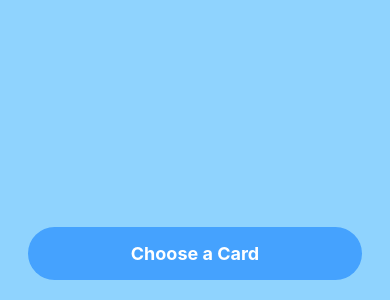
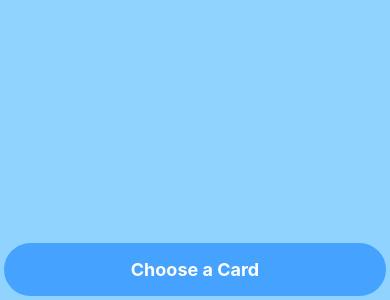
Before and after one commit to florianbar/react-native-mindful-talk-game, a React Native app: screen / in a window 390 px wide. Shown: the part 544-844 px from the top of the page. Built offline with nearby package versions, Linux system fonts and the light colour scheme.

Commit message:
fix button styling

```diff
--- a/App.js
+++ b/App.js
@@ -47,10 +47,7 @@ export default function App() {
               {makeFirstLetterUppercase(type)}
             </Button>
           ))} */}
-          <Button
-            style={{ width: "100%" }}
-            onPress={() => getRandomQuestion()}
-          >
+          <Button onPress={() => getRandomQuestion()}>
               Choose a Card
             </Button>
         </View>
--- a/components/button.js
+++ b/components/button.js
@@ -1,22 +1,12 @@
 import { StyleSheet, Text, View, Pressable } from 'react-native';
 
-export default function Button({ children, onPress, style }) {
+export default function Button({ children, onPress }) {
     return (
         <View style={styles.button}>
             <Pressable
-                android_ripple={{ color: '#45cdfe' }}
+                android_ripple={{ color: '#45cdfe' }} // android only
+                style={({ pressed }) => pressed && styles.pressedButton} // cross-platform
                 onPress={onPress}
-                style={({ pressed }) => [
-                    {
-                        backgroundColor: pressed
-                            ? '#45cdfe'
-                            : '#45a2fe',
-                    },
-                    {
-                     ...styles.button,
-                     ...style
-                    }
-                ]}
             >
                 <Text style={styles.text}>{children}</Text>
             </Pressable>
@@ -26,11 +16,15 @@ export default function Button({ children, onPress, style }) {
 
 const styles = StyleSheet.create({
     button: {
+        backgroundColor: '#45a2fe',
         borderRadius: 100,
+    },
+    pressedButton: {
+        opacity: 0.5,
+    },
+    text: {
         paddingHorizontal: 24,
         paddingVertical: 16,
-    },
-    text: {
         fontSize: 18,
         fontWeight: 'bold',
         textAlign: 'center',
```
